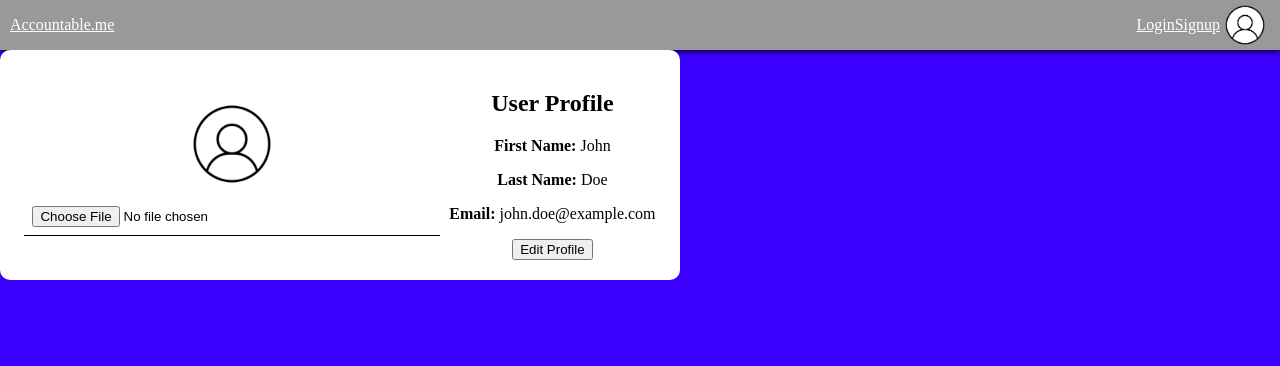
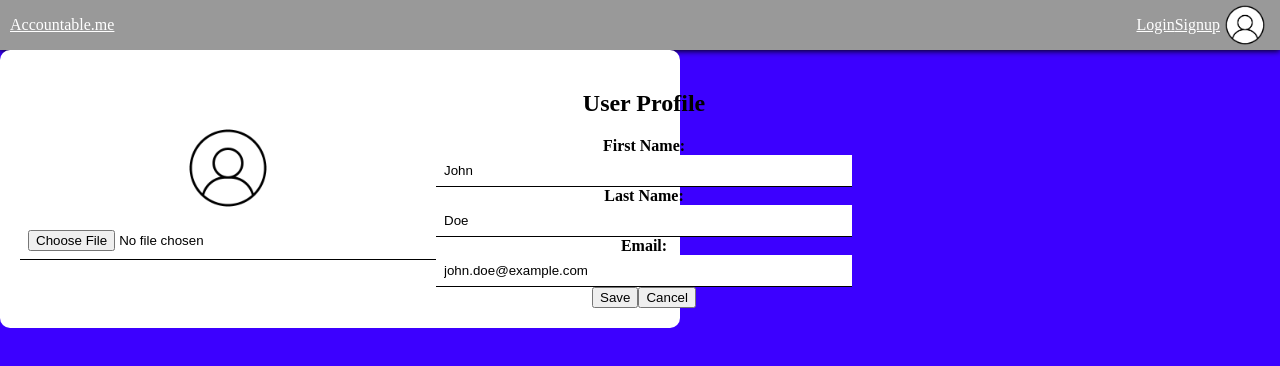
Before and after one commit to joaocravidao/accountable-frontend, a React (Vite) app: page /user-profile in a window 1280 px wide. Both pictures are taken after a click on the button "Edit Profile". Shown: the top 366 px of the page. Built offline with nearby package versions, Linux system fonts and the light colour scheme.

Commit message:
edit user added

```diff
--- a/src/Pages/UserProfilePage/index.jsx
+++ b/src/Pages/UserProfilePage/index.jsx
@@ -1,16 +1,52 @@
-import React, { useState } from 'react';
+import React, { useState, useEffect } from 'react';
 import defaultProfileImage from '/src/assets/user-profile-image.png';
 
 const UserProfilePage = () => {
+  const [editMode, setEditMode] = useState(false);
   const [user, setUser] = useState({
+    firstName: '',
+    lastName: '',
+    email: '',
+    profileImage: null,
+  });
+
+  const initialUser = { ...user }; // Store the initial user info for canceling edits
+
+  useEffect(() => {
+    // Try to retrieve user information from localStorage
+    const storedUser = JSON.parse(localStorage.getItem('user'));
+
+    if (storedUser) {
+      setUser(storedUser);
+    } else {
+      // If no user information is found in localStorage, simulate a user login.
+      const loggedInUser = {
         firstName: 'John',
         lastName: 'Doe',
         email: 'john.doe@example.com',
         profileImage: null,
-  });
+      };
+
+      setUser(loggedInUser);
+    }
+  }, []);
 
   const handleEditProfile = () => {
-    alert('Edit profile functionality coming soon!');
+    setEditMode(true);
+  };
+
+  const handleSaveProfile = () => {
+    setEditMode(false);
+
+    // Save user information to localStorage
+    localStorage.setItem('user', JSON.stringify(user));
+
+    // Perform save/update logic here (e.g., send updated user data to the server).
+  };
+
+  const handleCancelEdit = () => {
+    setEditMode(false);
+    setUser(initialUser); // Reset user data to its original state
   };
 
   const handleImageChange = (event) => {
@@ -18,6 +54,14 @@ const UserProfilePage = () => {
     setUser((prevUser) => ({
       ...prevUser,
       profileImage: file,
+    }));
+  };
+
+  const handleChange = (event) => {
+    const { name, value } = event.target;
+    setUser((prevUser) => ({
+      ...prevUser,
+      [name]: value,
     }));
   };
 
@@ -38,10 +82,47 @@ const UserProfilePage = () => {
           />
         )}
         <br></br>
+        {editMode ? (
           <input type="file" onChange={handleImageChange} accept="image/*" />
+        ) : null}
       </div>
       <div>
         <h2>User Profile</h2>
+        {editMode ? (
+          <div>
+            <label>
+              <strong>First Name: </strong>
+              <input
+                type="text"
+                name="firstName"
+                value={user.firstName}
+                onChange={handleChange}
+              />
+            </label>
+            <br />
+            <label>
+              <strong>Last Name: </strong>
+              <input
+                type="text"
+                name="lastName"
+                value={user.lastName}
+                onChange={handleChange}
+              />
+            </label>
+            <br />
+            <label>
+              <strong>Email: </strong>
+              <input
+                type="text"
+                name="email"
+                value={user.email}
+                onChange={handleChange}
+              />
+            </label>
+            <br />
+          </div>
+        ) : (
+          <div>
             <p>
               <strong>First Name: </strong> {user.firstName}
             </p>
@@ -51,7 +132,16 @@ const UserProfilePage = () => {
             <p>
               <strong>Email: </strong> {user.email}
             </p>
+          </div>
+        )}
+        {editMode ? (
+          <div>
+            <button onClick={handleSaveProfile}>Save</button>
+            <button onClick={handleCancelEdit}>Cancel</button>
+          </div>
+        ) : (
           <button onClick={handleEditProfile}>Edit Profile</button>
+        )}
       </div>
     </div>
   );
```
Lines whose indentation alone changed are shown as unchanged.
